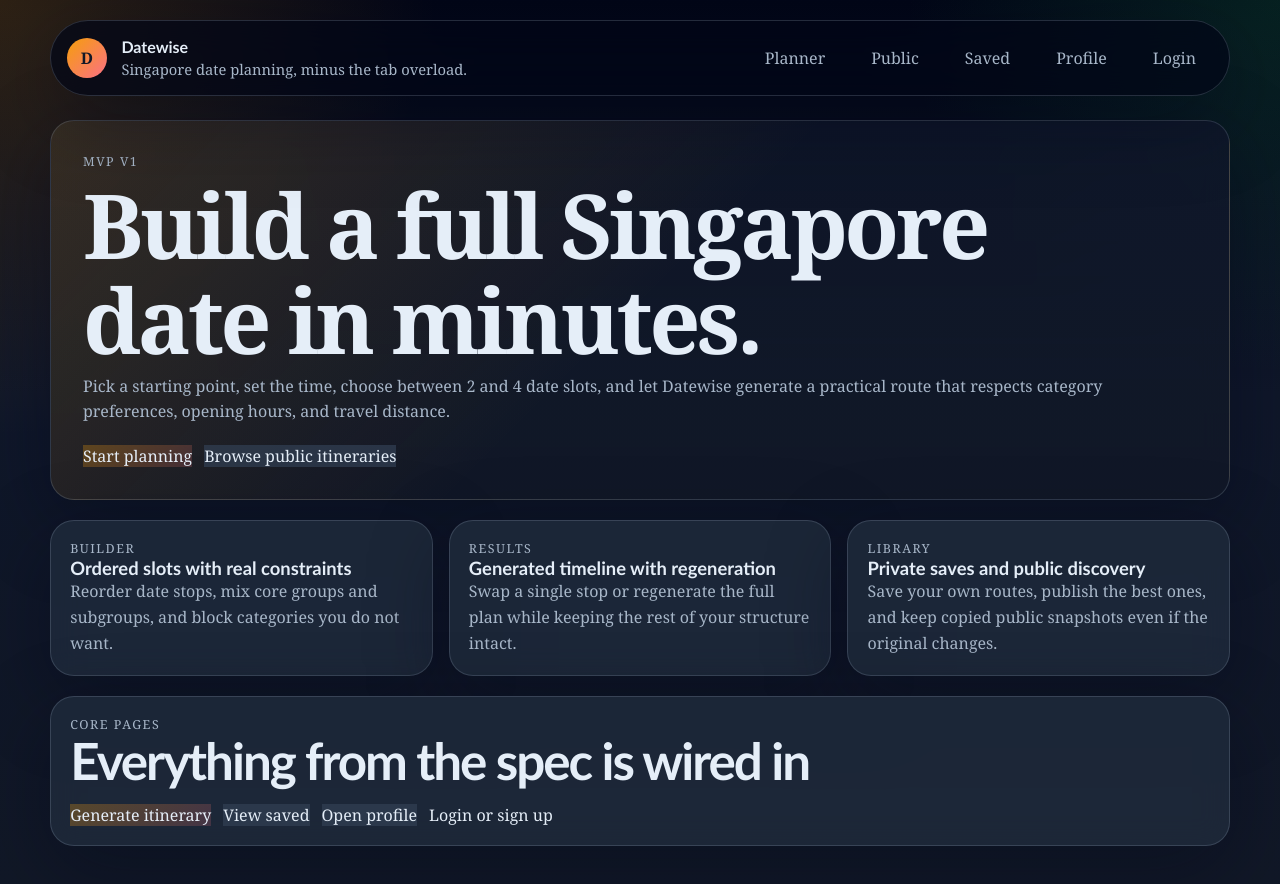
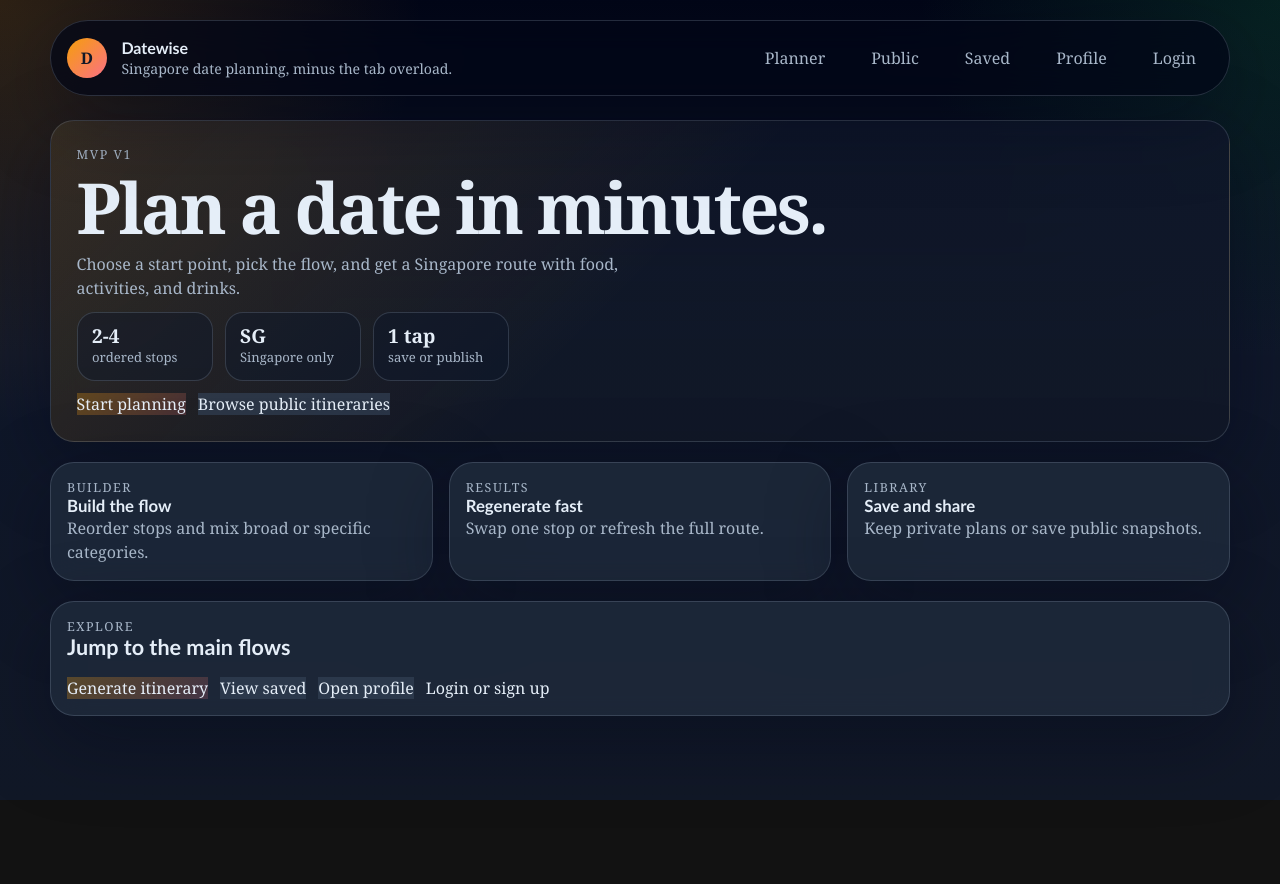
Before and after one commit to juneha1120/datewise, a Next.js app in the folder apps/web/: page / in a window 1280 px wide. Shown: the top 884 px of the page. After the commit the page ends 800 px from the top, so only its background shows below. Built offline with nearby package versions, Linux system fonts and the light colour scheme.

Commit message:
feat: tighten UI and visual rhythm

```diff
--- a/apps/web/src/app/globals.css
+++ b/apps/web/src/app/globals.css
@@ -173,8 +173,8 @@ button:disabled {
 
 .hero {
   display: grid;
-  gap: 1.25rem;
-  padding: 2rem;
+  gap: 1rem;
+  padding: 1.6rem;
   background:
     linear-gradient(135deg, rgba(245, 158, 11, 0.16), transparent 50%),
     linear-gradient(180deg, rgba(15, 23, 42, 0.88), rgba(17, 24, 39, 0.92));
@@ -236,17 +236,18 @@ button:disabled {
 }
 
 .display-title {
-  font-size: clamp(3rem, 8vw, 5.6rem);
+  font-size: clamp(2.7rem, 6vw, 4.4rem);
 }
 
 .page-title {
-  font-size: clamp(2.3rem, 4vw, 3.2rem);
+  font-size: clamp(2rem, 3.3vw, 2.8rem);
 }
 
 .lede,
 .section-copy {
   margin: 0;
-  line-height: 1.6;
+  max-width: 62ch;
+  line-height: 1.5;
   color: var(--muted);
 }
 
@@ -292,7 +293,7 @@ button:disabled {
 
 .panel,
 .card {
-  padding: 1.2rem;
+  padding: 1rem;
 }
 
 .hero > .actions,
@@ -316,10 +317,14 @@ button:disabled {
 .section-title,
 .card-title {
   margin: 0;
-  font-size: 1.15rem;
+  font-size: 1.05rem;
   font-family: "Trebuchet MS", "Gill Sans", sans-serif;
   line-height: 1.2;
   text-wrap: balance;
+}
+
+.section-title-lg {
+  font-size: 1.35rem;
 }
 
 .form-grid {
@@ -350,8 +355,8 @@ button:disabled {
 .timeline-card,
 .simple-row {
   display: grid;
-  gap: 0.8rem;
-  padding: 1rem;
+  gap: 0.7rem;
+  padding: 0.9rem;
   border-radius: 20px;
   border: 1px solid var(--border);
   background: rgba(15, 23, 42, 0.7);
@@ -416,8 +421,8 @@ button:disabled {
 
 .helper {
   margin: 0;
-  font-size: 0.92rem;
-  line-height: 1.5;
+  font-size: 0.88rem;
+  line-height: 1.45;
 }
 
 .status-message {
@@ -451,7 +456,7 @@ button:disabled {
 }
 
 .timeline-card {
-  padding: 1.15rem;
+  padding: 1rem;
 }
 
 .timeline-index {
@@ -472,6 +477,46 @@ button:disabled {
 
 .stats-grid .card {
   min-height: 100%;
+}
+
+.metrics-row {
+  display: flex;
+  flex-wrap: wrap;
+  gap: 0.75rem;
+}
+
+.metric {
+  min-width: 8.5rem;
+  padding: 0.8rem 0.9rem;
+  border: 1px solid var(--border);
+  border-radius: 18px;
+  background: rgba(15, 23, 42, 0.45);
+}
+
+.metric strong {
+  display: block;
+  font-size: 1.2rem;
+  line-height: 1;
+}
+
+.metric span {
+  color: var(--muted);
+  font-size: 0.82rem;
+}
+
+.hero-compact {
+  gap: 0.75rem;
+}
+
+.list-compact {
+  display: grid;
+  gap: 0.6rem;
+}
+
+.muted-line {
+  margin: 0;
+  color: var(--muted);
+  font-size: 0.9rem;
 }
 
 @media (max-width: 900px) {
@@ -495,7 +540,7 @@ button:disabled {
   }
 
   .display-title {
-    font-size: clamp(2.6rem, 14vw, 4.25rem);
+    font-size: clamp(2.4rem, 12vw, 3.7rem);
   }
 }
 
--- a/apps/web/src/app/page.tsx
+++ b/apps/web/src/app/page.tsx
@@ -3,14 +3,26 @@ import Link from 'next/link';
 export default function HomePage() {
   return (
     <main className="page-stack">
-      <section className="hero">
+      <section className="hero hero-compact">
         <div className="field-stack">
           <p className="eyebrow">MVP v1</p>
-          <h1 className="display-title">Build a full Singapore date in minutes.</h1>
-          <p className="lede">
-            Pick a starting point, set the time, choose between 2 and 4 date slots, and let Datewise generate a practical route that respects
-            category preferences, opening hours, and travel distance.
-          </p>
+          <h1 className="display-title">Plan a date in minutes.</h1>
+          <p className="lede">Choose a start point, pick the flow, and get a Singapore route with food, activities, and drinks.</p>
+        </div>
+
+        <div className="metrics-row">
+          <div className="metric">
+            <strong>2-4</strong>
+            <span>ordered stops</span>
+          </div>
+          <div className="metric">
+            <strong>SG</strong>
+            <span>Singapore only</span>
+          </div>
+          <div className="metric">
+            <strong>1 tap</strong>
+            <span>save or publish</span>
+          </div>
         </div>
 
         <div className="actions">
@@ -22,26 +34,26 @@ export default function HomePage() {
       <section className="stats-grid">
         <article className="card">
           <p className="eyebrow">Builder</p>
-          <h2 className="card-title">Ordered slots with real constraints</h2>
-          <p className="section-copy">Reorder date stops, mix core groups and subgroups, and block categories you do not want.</p>
+          <h2 className="card-title">Build the flow</h2>
+          <p className="section-copy">Reorder stops and mix broad or specific categories.</p>
         </article>
         <article className="card">
           <p className="eyebrow">Results</p>
-          <h2 className="card-title">Generated timeline with regeneration</h2>
-          <p className="section-copy">Swap a single stop or regenerate the full plan while keeping the rest of your structure intact.</p>
+          <h2 className="card-title">Regenerate fast</h2>
+          <p className="section-copy">Swap one stop or refresh the full route.</p>
         </article>
         <article className="card">
           <p className="eyebrow">Library</p>
-          <h2 className="card-title">Private saves and public discovery</h2>
-          <p className="section-copy">Save your own routes, publish the best ones, and keep copied public snapshots even if the original changes.</p>
+          <h2 className="card-title">Save and share</h2>
+          <p className="section-copy">Keep private plans or save public snapshots.</p>
         </article>
       </section>
 
       <section className="panel">
         <div className="section-heading">
           <div>
-            <p className="eyebrow">Core pages</p>
-            <h2 className="page-title">Everything from the spec is wired in</h2>
+            <p className="eyebrow">Explore</p>
+            <h2 className="section-title section-title-lg">Jump to the main flows</h2>
           </div>
         </div>
         <div className="actions">
```
Also changed, not shown: apps/web/src/app/planner/planner-client.tsx (+29 -22 lines), apps/web/src/app/profile/page.tsx (+7 -13 lines), apps/web/src/app/public/page.tsx (+5 -6 lines), apps/web/src/app/result/page.tsx (+8 -14 lines), apps/web/src/app/saved/page.tsx (+5 -6 lines).
